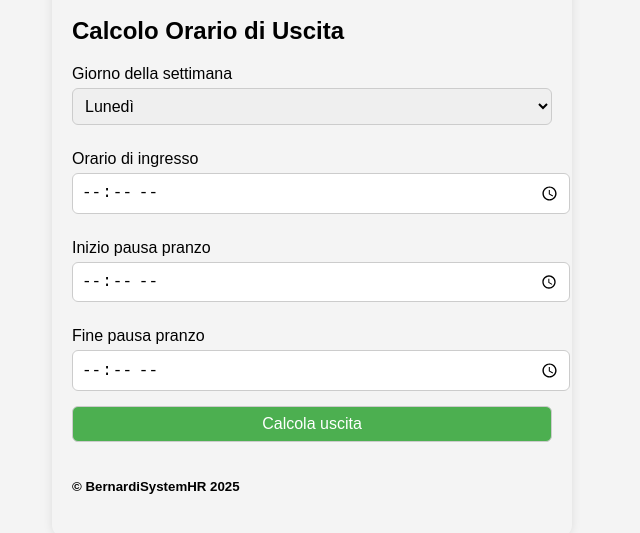
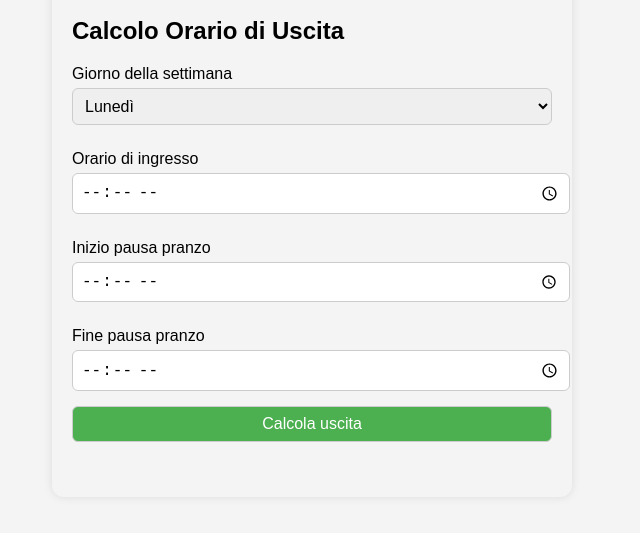
Before and after one commit to lorenzobernardi99/lorenzobernardi99.github.io, a plain HTML site: page index.html in a window 1280 px wide. Shown: the part 213-746 px from the top of the page, without its empty margins (328-968 px from the left). Drawn offline with Linux system fonts and the light colour scheme.

Commit message:
Update index.html

```diff
--- a/index.html
+++ b/index.html
@@ -71,9 +71,6 @@
   <button onclick="calcolaUscita()">Calcola uscita</button>
 
   <div id="risultato"></div>
-
-  <h5>© BernardiSystemHR 2025</h5>
-
 
   <script>
     function toDate(timeStr) {
```
